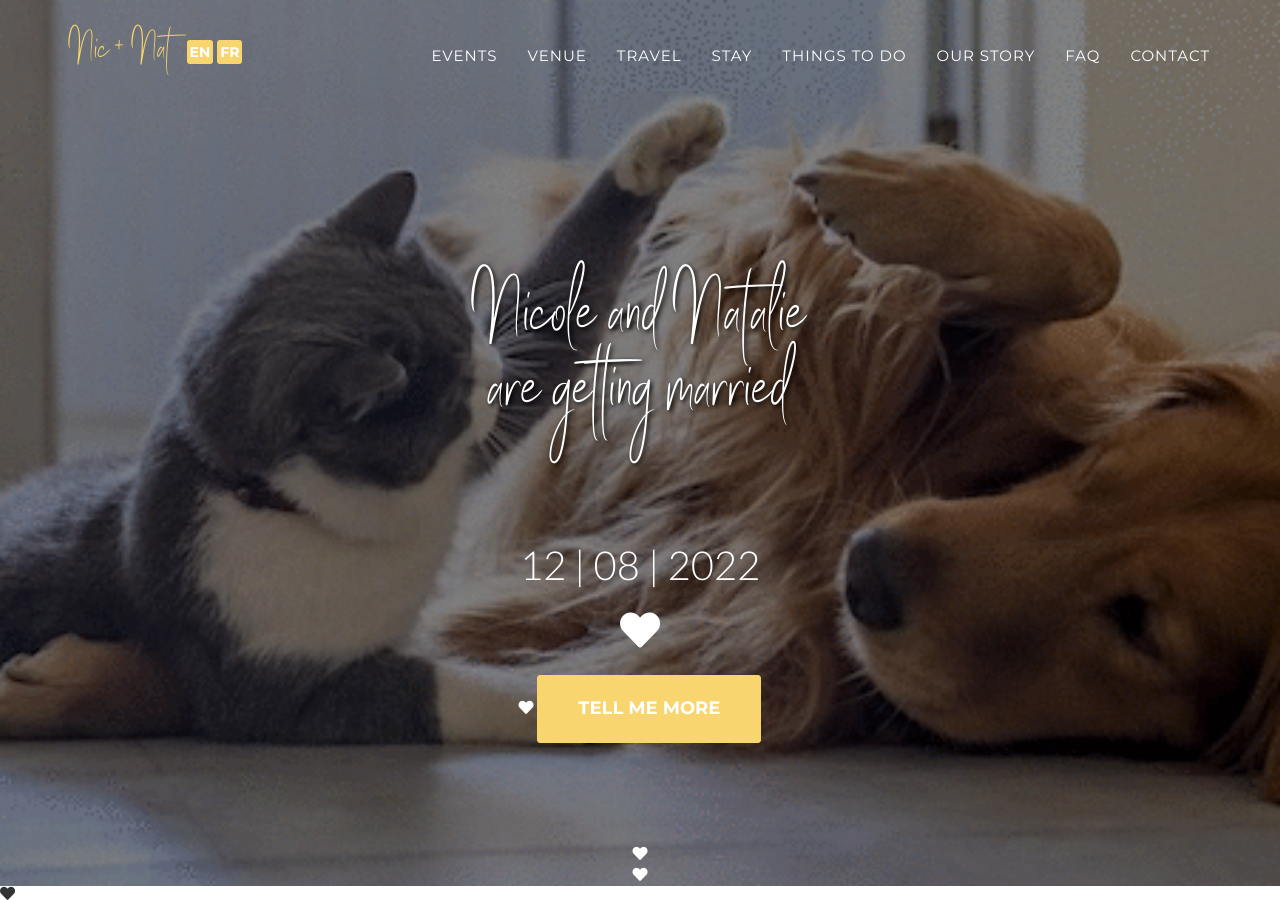
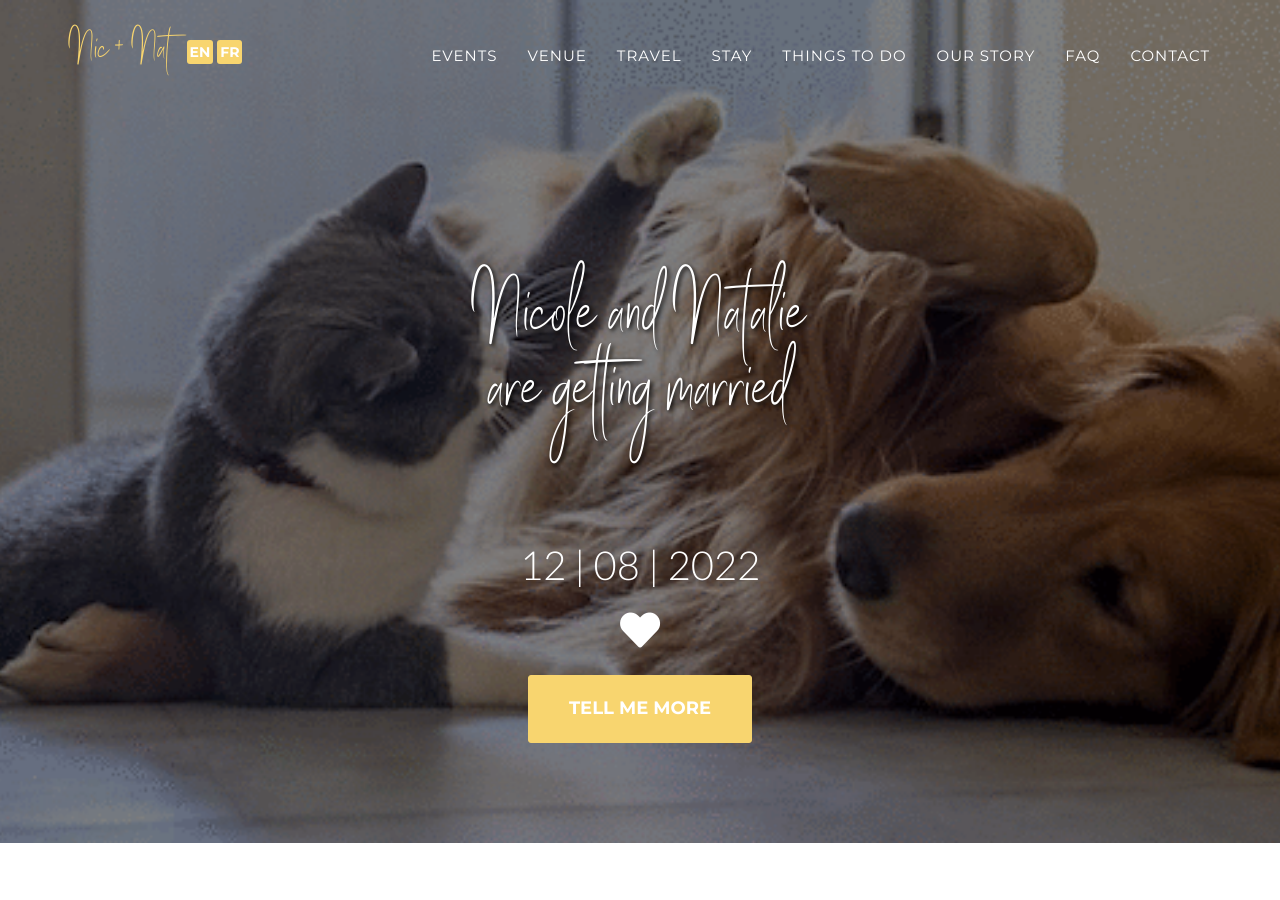
Before and after one commit to nic-nat/wedding, a Jekyll site: the page built from index.html, in a window 1280 px wide and 900 px high. Built offline with Jekyll 4.4.1, drawn with Linux system fonts in a browser that asks for light colours; some web fonts are replaced.

Commit message:
Update header.html

```diff
--- a/_includes/en_data/header.html
+++ b/_includes/en_data/header.html
@@ -58,7 +58,7 @@
         <div class="intro-text">
             <div class="intro-heading">Nicole and Natalie<br>are getting married</div>
             <div class="intro-lead-in">12 | 08 | 2022</div>
-            <div class="intro-lead-in"><i class="fas fa-heart"></div>
+            <div class="intro-lead-in"> <i class="fas fa-heart"></i> </div>
             <a href="#events" class="page-scroll btn btn-xl">Tell Me More</a>
         </div>
     </div>
```
